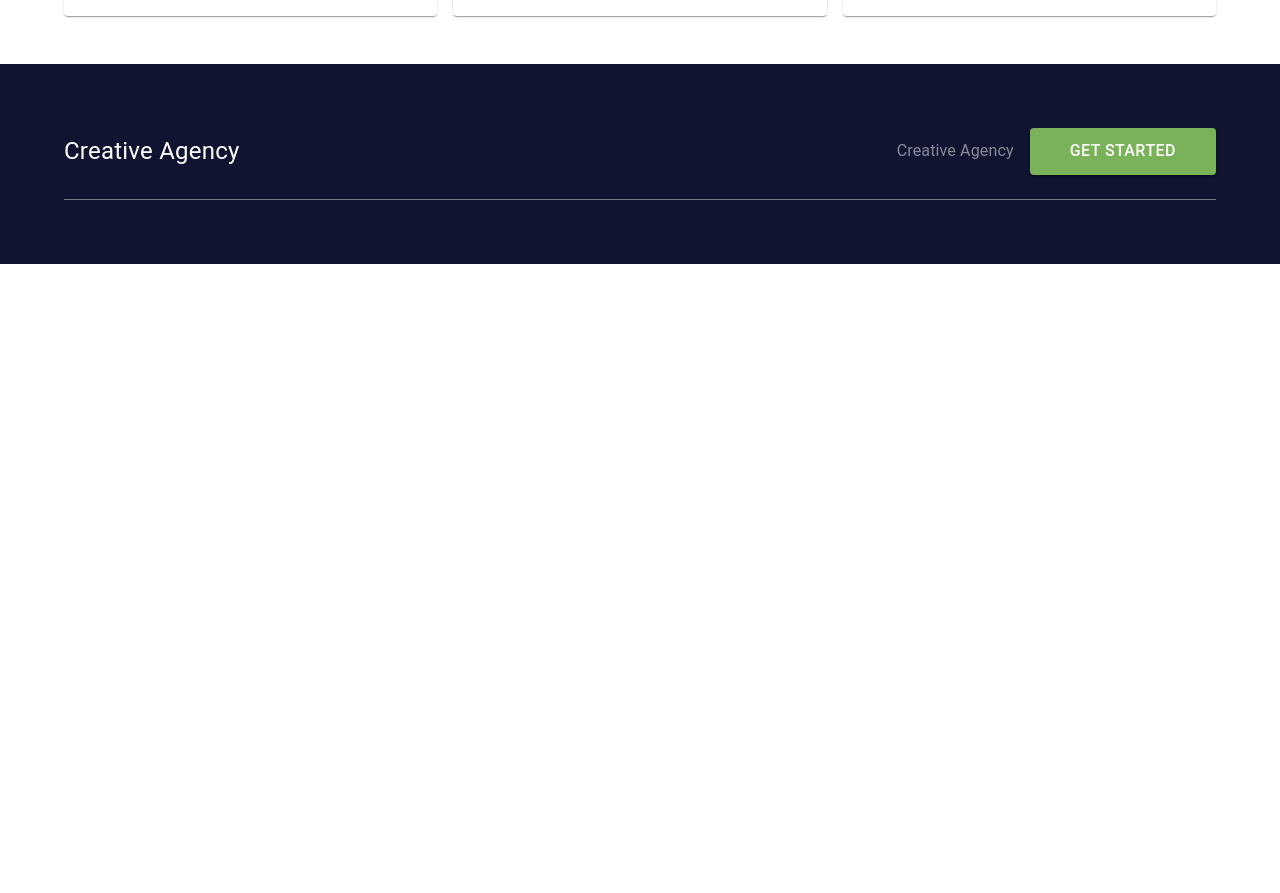
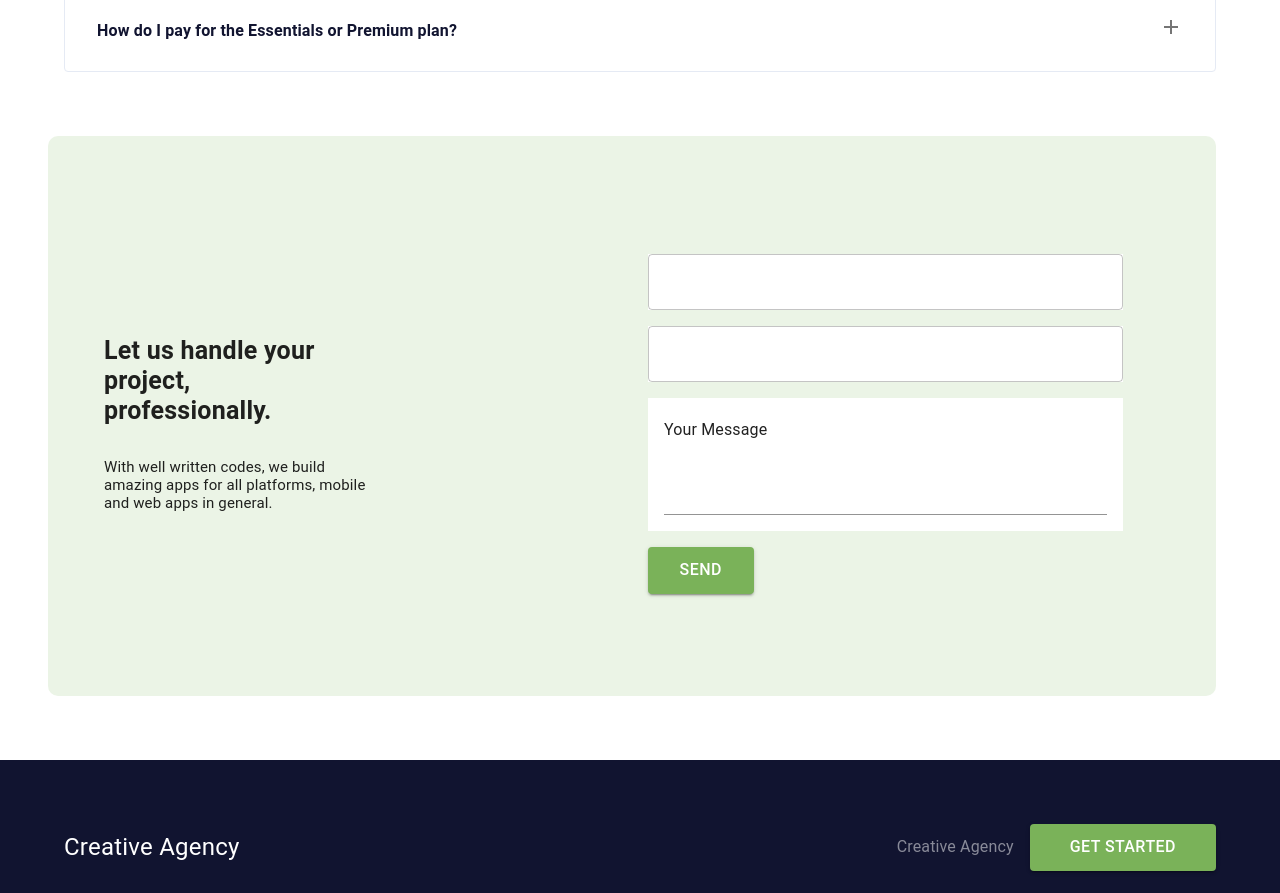
Before and after one commit to mohiuddin2721/creative-agency-materialUI, a React (Create React App) app: page / in a window 1280 px wide. Shown: the part 2780-3673 px from the top of the page. Before the commit the page ends 3044 px from the top, so only its background shows below. Built offline with nearby package versions, Linux system fonts and the light colour scheme.

Commit message:
contact form is complete

```diff
--- a/src/pages/home/ClientFeedback/ClientFeedback.js
+++ b/src/pages/home/ClientFeedback/ClientFeedback.js
@@ -7,7 +7,7 @@ import { FeedbackData } from '../FeedbackData/FeedbackData';
 function ClientFeedback() {
     return (
         <Box sx={{
-            mb: 6,
+            my: 10,
         }}>
             <Box sx={{
                 mb: 4,
--- /dev/null
+++ b/src/pages/home/Contact/Contact.js
@@ -0,0 +1,76 @@
+import { Button, FormControl, Grid, TextField, Typography } from '@mui/material';
+import React from 'react'
+
+function Contact() {
+    return (
+        <Grid container spacing={2}
+            sx={{
+                backgroundColor: 'rgba(122, 178, 89, 0.15)',
+                minHeight: '70vh',
+                borderRadius: '10px',
+                display: 'flex',
+                justifyContent: 'initial',
+                alignItems: 'center',
+                p: 5,
+                my: 8,
+            }}>
+            <Grid item xs={12} sm={12} md={6}>
+                <Typography sx={{
+                    fontSize: '25px',
+                    fontWeight: 'bold',
+                    pb: 4,
+                    lineHeight: 1.2
+                }}>
+                    Let us handle your
+                    <br />project,
+                    <br />professionally.
+                </Typography>
+                <Typography sx={{
+                    fontSize: '15px',
+                    lineHeight: 1.2
+                }}>
+                    With well written codes, we build <br />amazing apps for all platforms, mobile <br />and web apps in general.
+                </Typography>
+            </Grid>
+            <Grid item xs={12} sm={12} md={6}>
+                <FormControl sx={{
+                    width: '100%',
+                    border: 'none',
+                }}>
+                    <TextField
+                        id="outlined-multiline-flexible"
+                        sx={{
+                            width: '90%',
+                            backgroundColor: '#ffff',
+                        }}
+                    />
+                    <TextField
+                        id="outlined-multiline-flexible"
+                        sx={{
+                            width: '90%',
+                            mt: 2,
+                            backgroundColor: '#ffff',
+                        }}
+                    />
+                    <TextField
+                        id="standard-multiline-static"
+                        multiline
+                        rows={4}
+                        defaultValue="Your Message"
+                        variant="standard"
+                        sx={{
+                            width: '90%',
+                            my: 2,
+                            backgroundColor: '#ffff',
+                            border: 'none',
+                            p: 2
+                        }}
+                    />
+                    <Button sx={{width: '20%', backgroundColor: 'primary.green'}}>SEND</Button>
+                </FormControl>
+            </Grid>
+        </Grid>
+    )
+}
+
+export default Contact;
--- a/src/pages/home/Home.js
+++ b/src/pages/home/Home.js
@@ -2,6 +2,7 @@ import React from 'react';
 import Branding from './Branding/Branding';
 import Brands from './Brands/Brands';
 import ClientFeedback from './ClientFeedback/ClientFeedback';
+import Contact from './Contact/Contact';
 import Faq from './Faq/Faq';
 import OurWorks from './OurWorks/OurWorks';
 import Services from './Services/Services';
@@ -13,8 +14,9 @@ const Home = () => {
             <Brands />
             <Services />
             <OurWorks />
+            <ClientFeedback />
             <Faq />
-            <ClientFeedback />
+            <Contact />
         </div>
     );
 };
```
